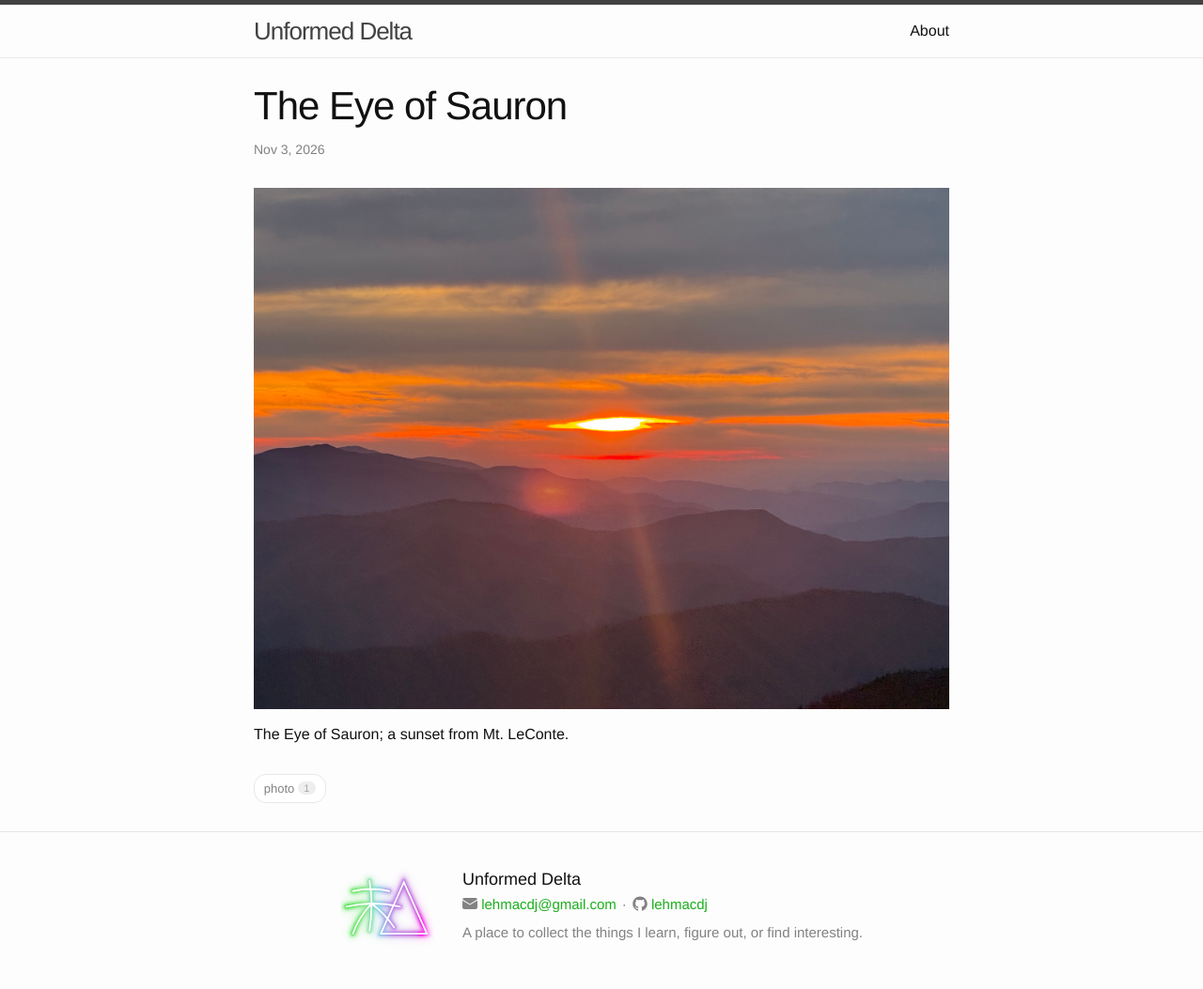
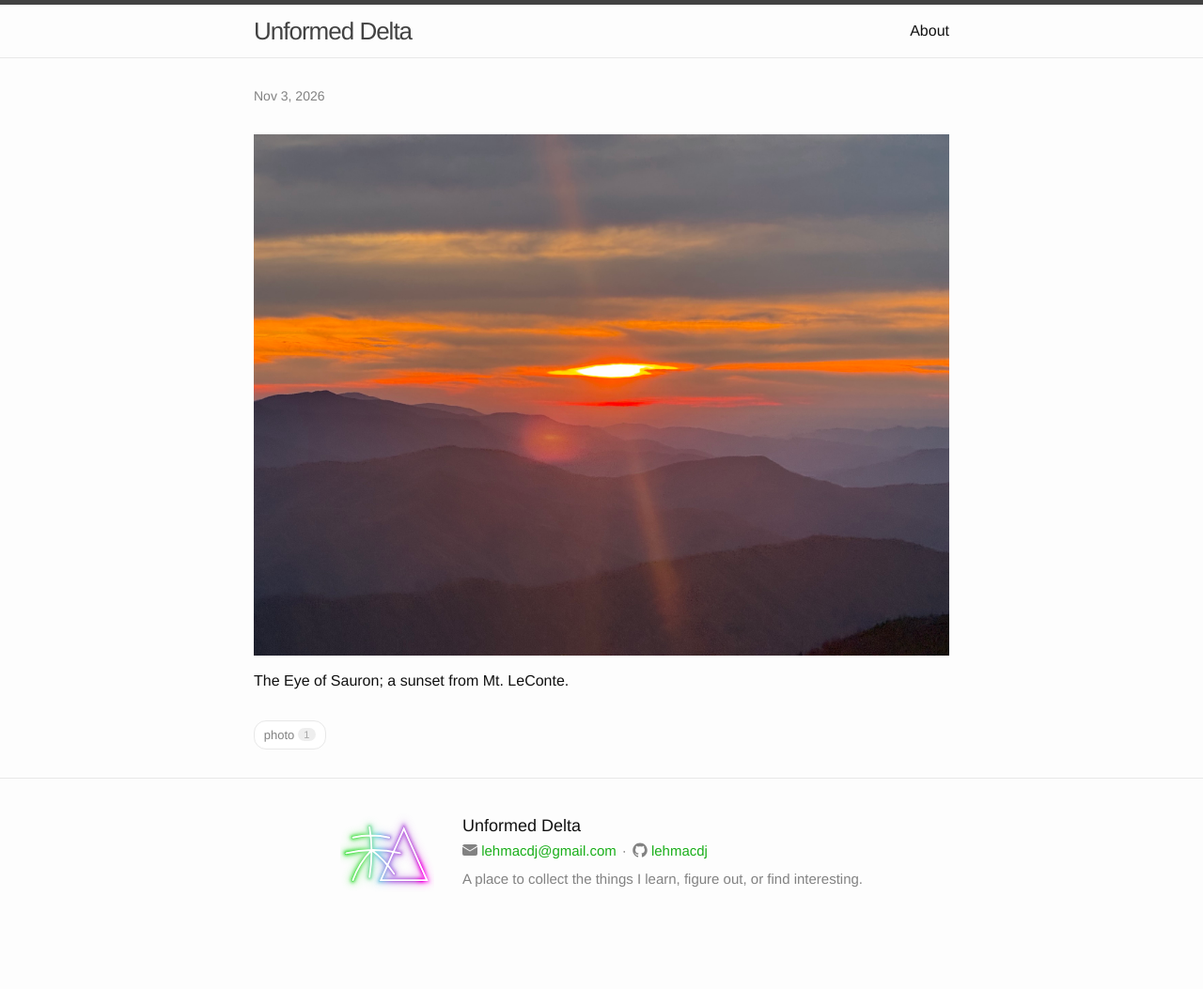
Before and after one commit to lehmacdj/blog, a Jekyll site: the page built from _notes/fDM2JzgRQ5qj.md, in a window 1280 px wide. Shown: the whole page at 94% size. Built offline with Jekyll 4.4.1, drawn with Linux system fonts in a browser that asks for light colours; after the commit the page ends 996 px from its top, so only the background shows below that.

Commit message:
Make The Eye of Sauron an untitled photo post
Co-Authored-By: Claude Opus 5.5 <noreply@anthropic.com>

```diff
--- a/_notes/fDM2JzgRQ5qj-the-eye-of-sauron.md
+++ b/_notes/fDM2JzgRQ5qj.md
@@ -1,10 +1,9 @@
 ---
 layout: post
-title: "The Eye of Sauron"
+title: "The Eye of Sauron; a sunset from Mt. LeConte."
+untitled: true
 date: 2026-11-03 02:27 -0500
-permalink: /fDM2JzgRQ5qj/the-eye-of-sauron
-redirect_from:
-  - /fDM2JzgRQ5qj
+permalink: /fDM2JzgRQ5qj
 tags: [photo]
 image: /images/fDM2JzgRQ5qj-IMG_7342.jpeg
 photo: 21C55A82-91E7-4D0F-8A50-CF667A223105
```
